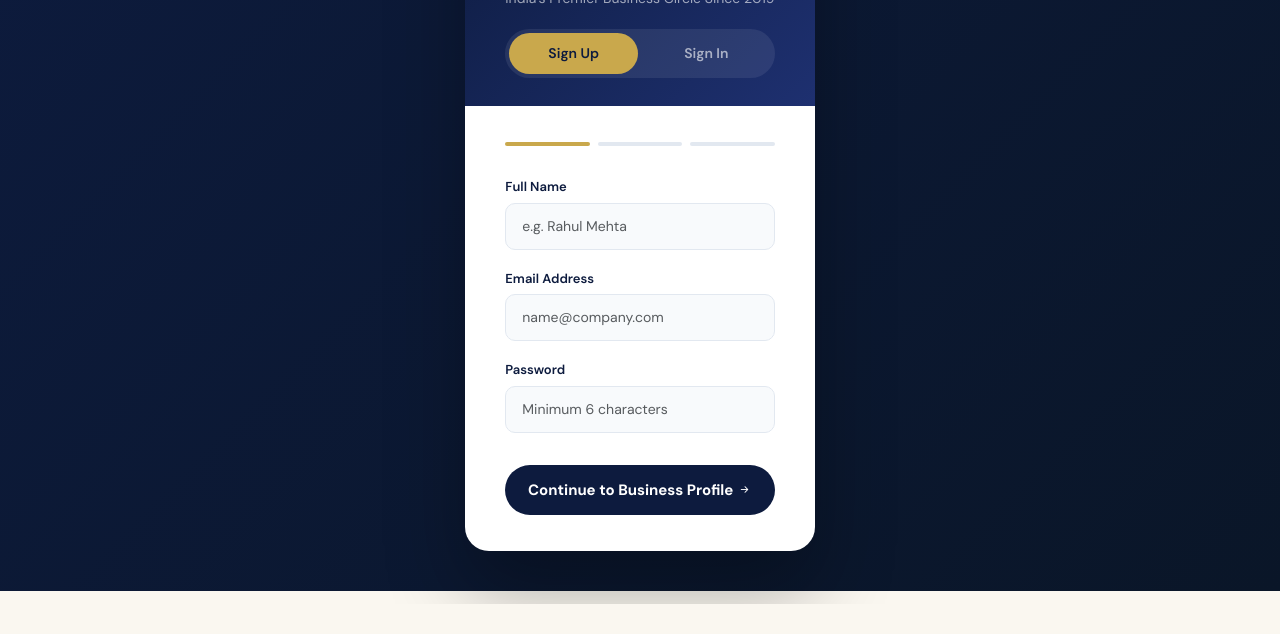
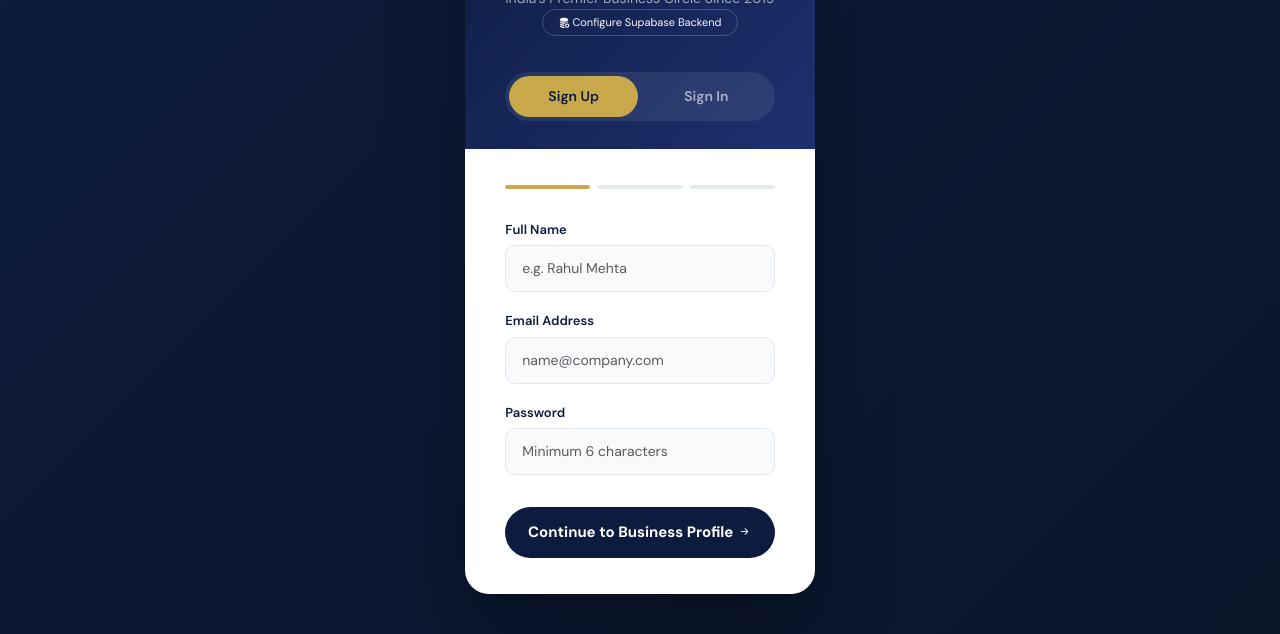
Before and after one commit to VIPRAAP/wap-business-network, a plain HTML site: page auth.html in a window 1280 px wide. Shown: the part 196-830 px from the top of the page. Before the commit the page ends 800 px from the top, so only its background shows below. Drawn offline with nearby package versions, Linux system fonts and the light colour scheme.

Commit message:
Fix: Explicit RLS policies and Supabase config button on Auth page

```diff
--- a/auth.html
+++ b/auth.html
@@ -38,6 +38,7 @@
           </a>
           <h2 id="authHeading">Join WAP Network</h2>
           <p id="authSubheading">India's Premier Business Circle Since 2019</p>
+          <button class="btn btn-outline-light btn-sm mb-3 rounded-5 px-3" style="font-size: 11px; border-color: rgba(255,255,255,0.2);" onclick="toggleSettingsModal(true)"><i class="bi bi-database-fill-gear"></i> Configure Supabase Backend</button>
 
           <div class="auth-tabs">
             <button class="auth-tab active" id="tabRegister" onclick="switchAuthMode('register')">Sign Up</button>
```
Also changed, not shown: 1 other file.
